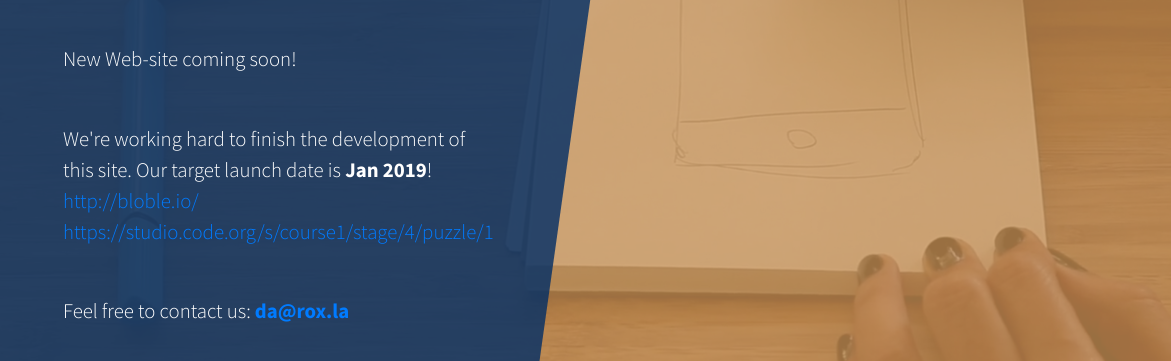
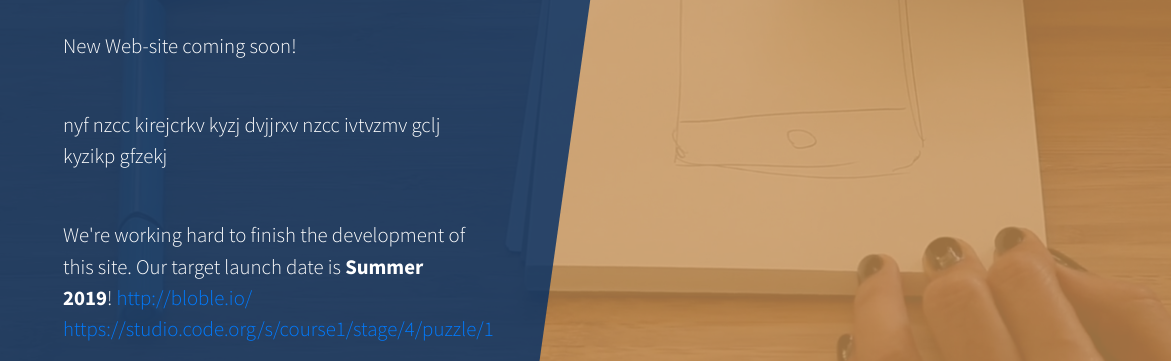
Before and after one commit to mecmaster/roxla, a plain HTML site: page index.html in a window 1280 px wide. Shown: the part 411-772 px from the top of the page, 0-1171 px from the left. Drawn offline with Linux system fonts and the light colour scheme.

Commit message:
Update index.html

```diff
--- a/index.html
+++ b/index.html
@@ -45,8 +45,11 @@
 		<img src="img/rox-logo.svg" width="100%" alt="ROX.LA Logo - Design Agency" />
 <p class="mb-5">We work with such printed products as brochures, leaflets, posters, postcards, packaging, advertising, etc., as well as some projects on HTML, CSS, JS, Bootstrap and Wordpress. </p>
              <p class="mb-5">New Web-site coming soon! </p>
+		    <p class="mb-5">
+		    nyf nzcc kirejcrkv kyzj dvjjrxv nzcc ivtvzmv gclj kyzikp gfzekj
+		     </p>
               <p class="mb-5">We're working hard to finish the development of this site. Our target launch date is
-                <strong>Jan 2019</strong>!
+                <strong>Summer 2019</strong>!
 
 		      <a href="http://bloble.io/">http://bloble.io/</a>
 		      <br><a href="https://studio.code.org/s/course1/stage/4/puzzle/1">		    https://studio.code.org/s/course1/stage/4/puzzle/1 </a>
```
